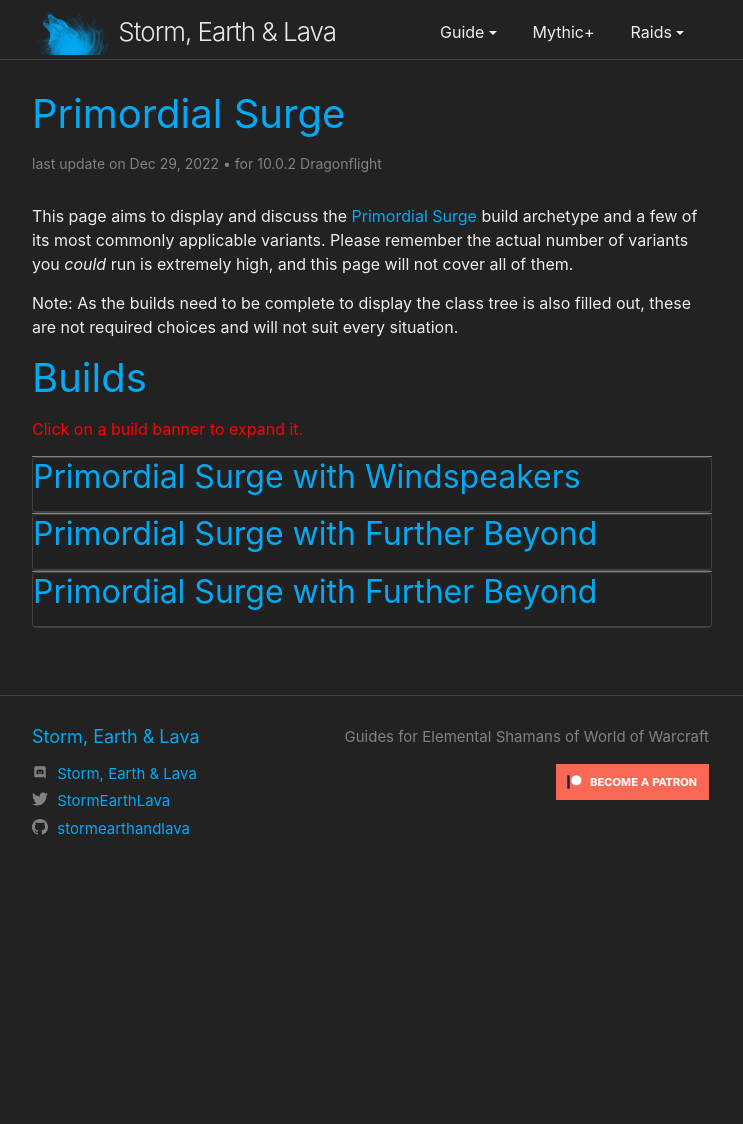
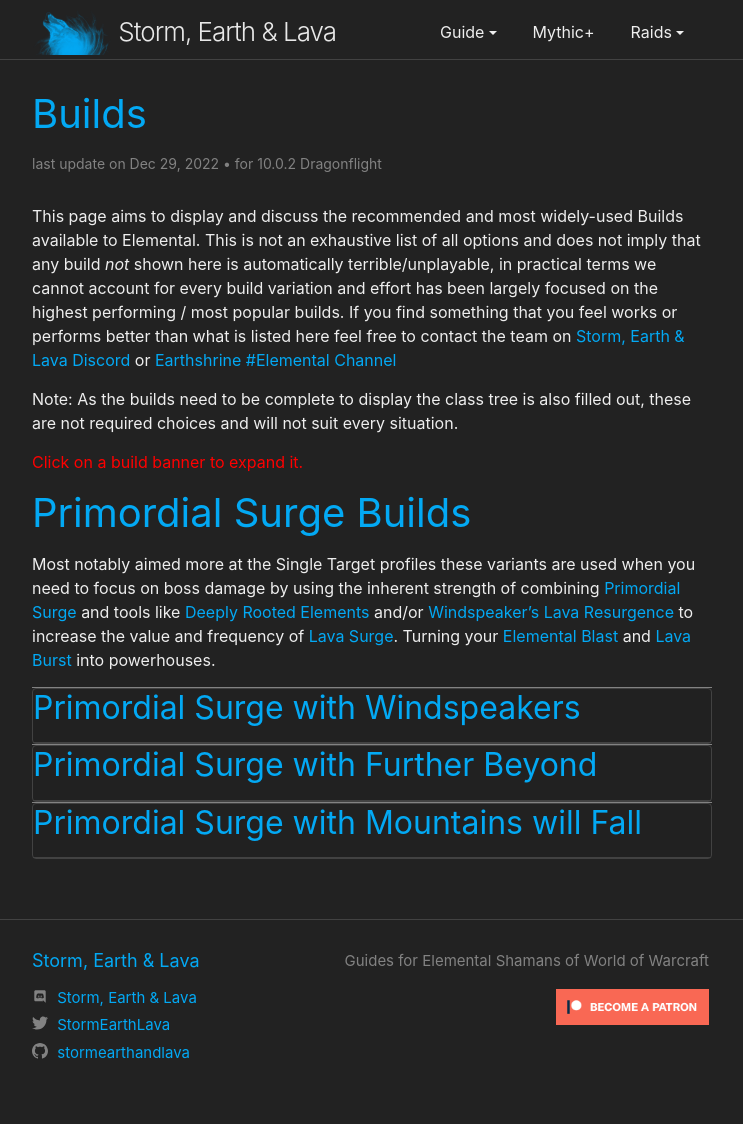
Before and after one commit to stormearthandlava/stormearthandlava.github.io, a Jekyll site: the page built from guide/general/primordial_surge_st.md, in a window 1280 px wide. Shown: the whole page, without its empty margins (268-1011 px from the left). Built offline with Jekyll 4.4.1, drawn with Linux system fonts in a browser that asks for light colours; a script that is not in the unit is left out; before the commit the page ends 900 px from its top, so only the background shows below that.

Commit message:
Update primordial_surge_st.md

```diff
--- a/guide/general/primordial_surge_st.md
+++ b/guide/general/primordial_surge_st.md
@@ -1,16 +1,19 @@
 ---
 layout: page
-title: Primordial Surge
+title: Builds
 last_update: 29/12/2022
 game_version: 10.0.2 Dragonflight
 toc: false
 ---
-This page aims to display and discuss the {{ site.data.talent.ps }} build archetype and a few of its most commonly applicable variants. Please remember the actual number of variants you *could* run is extremely high, and this page will not cover all of them.
+This page aims to display and discuss the recommended and most widely-used Builds available to Elemental. This is not an exhaustive list of all options and does not imply that any build *not* shown here is automatically terrible/unplayable, in practical terms we cannot account for every build variation and effort has been largely focused on the highest performing / most popular builds. If you find something that you feel works or performs better than what is listed here feel free to contact the team on [Storm, Earth & Lava Discord](https://discord.gg/y5dUf3PWrU) or [Earthshrine #Elemental Channel](https://discord.gg/earthshrine)
 
 Note: As the builds need to be complete to display the class tree is also filled out, these are not required choices and will not suit every situation.
 
-# Builds
 <p style="color:red">Click on a build banner to expand it.</p>
+
+# Primordial Surge Builds
+
+Most notably aimed more at the Single Target profiles these variants are used when you need to focus on boss damage by using the inherent strength of combining {{ site.data.talent.ps }} and tools like {{ site.data.talent.dre }} and/or {{ site.data.talent.wlr }} to increase the value and frequency of {{ site.data.talent.lvs }}. Turning your {{ site.data.talent.eb }} and {{ site.data.spell.lvb }} into powerhouses.
 
 <hr>
 <div class="dungeon-accordion">
@@ -50,6 +53,7 @@
  - {{ site.data.talent.if }} and {{ site.data.spell.frs}} become movement-enabling globals when more than one target is present.
  - Due to elements like {{ site.data.talent.ps }} and its supporting talents you should continue to utilise {{ site.data.talent.lvs }} procs even if you end up facing multiple targets.
  - {{ site.data.spell.eq }} replaces {{ site.data.talent.eb }} at 4 or more targets.
+ - {{ site.data.talent.dre }} procs do not impact rotation priority and should be read the same regardless. In practice this means 'filler' spells like {{ site.data.talent.if }} and buffed {{ site.data.spell.frs }} are eliminated when {{ site.data.talent.dre }} procs happen *unless you have to move* because {{ site.data.spell.lvb }} will always be available during them. You will also continue to spend maelstrom on {{ site.data.talent.eb }} as usual.
 
 ## Opener
 Follow the cast sequences below for your chosen opener. A <span style="color:red">red arrow</span> indicates the time the boss is pulled. Please note that openers are a *very* minor and nit-picky increase (or sometimes decrease!), and adapting to the fight is much more important.
@@ -240,15 +244,15 @@
 <div class="dungeon-accordion">
 <div id="accordion">
 <div class="card">
-<div class="card-header" id="psfb">
-<div data-toggle="collapse" data-target="#psfb-collapse" aria-expanded="true" aria-controls="psfb-collapse"><h2>Primordial Surge with Further Beyond</h2></div>
+<div class="card-header" id="psmwf">
+<div data-toggle="collapse" data-target="#psmwf-collapse" aria-expanded="true" aria-controls="psmwf-collapse"><h2>Primordial Surge with Mountains will Fall</h2></div>
 </div>
-<div id="psfb-collapse" class="collapse" aria-labelledby="psfb" data-parent="#accordion">
+<div id="psmwf-collapse" class="collapse" aria-labelledby="psmwf" data-parent="#accordion">
 <div class="card-body" markdown="1">
 
 # What does this build do?
 
-This build works around the damage of {{ site.data.spell.lvb }} and {{ site.data.spell.eb }}, supported by the idea of {{ site.data.talent.pw }} 'windows' that combine well with {{ site.data.talent.if }} and {{ site.data.talent.flux_melting }}.
+This build works around the damage of {{ site.data.spell.lvb }} and {{ site.data.spell.eb }}, supported by the idea of {{ site.data.talent.pw }} 'windows'.
 This build effectively swaps {{ site.data.talent.wlr }} or {{ site.data.talent.fb }} for {{ site.data.talent.mwf }}, which reduces the perceived complexity from this build allowing you to focus more completely on the {{ site.data.talent.lvs }} provided by {{ site.data.talent.ps }} and effective spending of maelstrom.
 
 # What does it look like?
@@ -273,6 +277,7 @@
  - {{ site.data.talent.if }} and {{ site.data.spell.frs}} become movement-enabling globals when more than one target is present.
  - Due to elements like {{ site.data.talent.ps }} and {{ site.data.talent.dre }} with its supporting talents you should continue to utilise {{ site.data.talent.lvs }} procs even if you end up facing multiple targets.
  - {{ site.data.spell.eq }} replaces {{ site.data.talent.eb }} at 4 or more targets.
+ - {{ site.data.talent.dre }} procs do not impact rotation priority and should be read the same regardless. In practice this means 'filler' spells like {{ site.data.talent.if }} and buffed {{ site.data.spell.frs }} are eliminated when {{ site.data.talent.dre }} procs happen *unless you have to move* because {{ site.data.spell.lvb }} will always be available during them. You will also continue to spend maelstrom on {{ site.data.talent.eb }} as usual.
 
 ## Opener
 Follow the cast sequences below for your chosen opener. A <span style="color:red">red arrow</span> indicates the time the boss is pulled. Please note that openers are a *very* minor and nit-picky increase (or sometimes decrease!), and adapting to the fight is much more important.
```
Also changed, not shown: other parts of guide/general/primordial_surge_st.md (+2 -2 lines).
